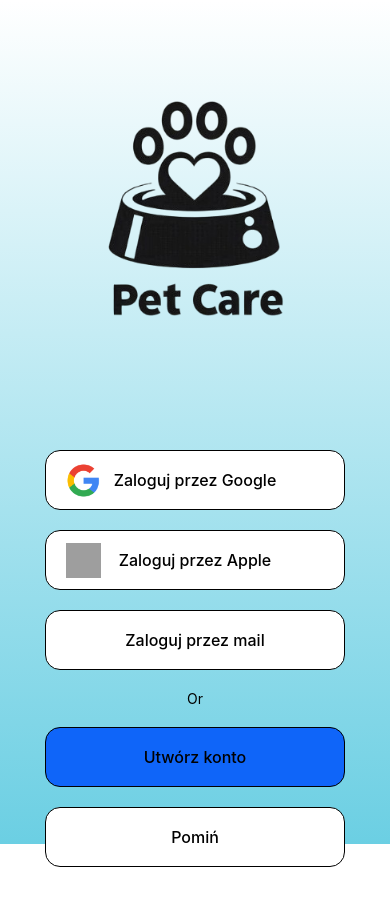
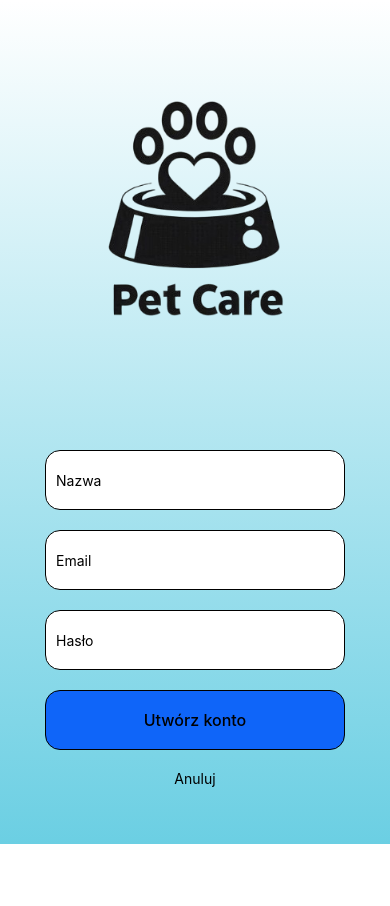
Before and after one commit to rafaEL0oo/PetCarev2, a React Native app in the folder PetCare/: screen /SignIn in a window 390 px wide. Shown: the top 906 px of the page. Built offline with nearby package versions, Linux system fonts and the light colour scheme; grey boxes are pictures that could not be loaded.

Commit message:
sign in screen added

```diff
--- a/PetCare/App.tsx
+++ b/PetCare/App.tsx
@@ -3,6 +3,7 @@ import { NavigationContainer } from '@react-navigation/native';
 import { createNativeStackNavigator } from '@react-navigation/native-stack';
 import { LogonScreen } from './screens/LogonScreen';
 import { HomePage } from './screens/HomePage';
+import { SingInForm } from './components/SingInForm';
 
 const Stack = createNativeStackNavigator() ;
 
@@ -14,6 +15,7 @@ export default function App() {
       <Stack.Navigator initialRouteName="Logon">
         <Stack.Screen options={pageOption} name="Logon" component={LogonScreen} />
         <Stack.Screen options={pageOption} name="Home" component={HomePage} />
+        <Stack.Screen options={pageOption} name="SignIn" component={SingInForm} />
       </Stack.Navigator>
     </NavigationContainer>
 
--- /dev/null
+++ b/PetCare/components/SingInForm.tsx
@@ -0,0 +1,51 @@
+import { StyleSheet, TextInput, Text, View } from 'react-native';
+import { CustomButton } from './CustomButton';
+import { Logo } from './Logo';
+import { LinearGradient } from 'expo-linear-gradient';
+export function SingInForm({navigation}){
+    return (<View style={styles.container}>
+                <LinearGradient
+                // Background Linear Gradient
+                colors={['transparent','#6bcfe3']}
+                style={styles.background}
+                />
+    <Logo/>
+   <View style={styles.buttonsContainer}>
+        <TextInput style={styles.input} placeholder='Nazwa'/>
+        <TextInput style={styles.input} placeholder='Email'/>
+        <TextInput secureTextEntry={true} style={styles.input} placeholder='Hasło'/>
+        <CustomButton text="Utwórz konto" onButtonClick={()=>{}} buttonColor='#0F65F9'/>
+        <Text onPress={()=>{navigation.navigate('Logon')}}>Anuluj</Text>
+    </View>
+    </View>
+)
+}
+const styles = StyleSheet.create({
+    container: {
+        flex: 1,
+        backgroundColor: '#fff',
+        alignItems: 'center',
+      },
+      background: {
+        position: 'absolute',
+        left: 0,
+        right: 0,
+        top: 0,
+        height:'100%'
+      },
+      buttonsContainer:{
+          flex:1,
+          top: 200,
+          gap:20,
+          alignItems:'center'
+      },
+    input:{
+        padding: 10,
+        borderRadius: 15,
+        borderWidth: 1,
+        borderColor: "black",
+        backgroundColor: 'white',
+        width:300,
+        height:60,
+    }
+})
--- a/PetCare/screens/LogonScreen.tsx
+++ b/PetCare/screens/LogonScreen.tsx
@@ -8,6 +8,7 @@ import { EmailLogonForm } from '../components/EmailLogonForm';
 
 export function LogonScreen({ navigation }){
   const [emailLogonShown,setEmailLogonShown] = useState(false)
+  const [singInShown,setSingInShown]= useState(false)
     return   (
          <View style={styles.container}>
              <LinearGradient
@@ -22,12 +23,11 @@ export function LogonScreen({ navigation }){
               <CustomButton text="Zaloguj przez Google" onButtonClick={()=>{}} logo="google"/>
               <CustomButton text="Zaloguj przez Apple" onButtonClick={()=>{}} logo="apple"/>
               <CustomButton text="Zaloguj przez mail" onButtonClick={()=>{setEmailLogonShown(true)}}/>
-              <Text>Or</Text>
-              <CustomButton text="Utwórz konto" buttonColor='#0F65F9' onButtonClick={()=>{}}/>
+              <Text>Lub</Text>
+              <CustomButton text="Utwórz konto" buttonColor='#0F65F9' onButtonClick={()=>{navigation.navigate('SignIn')}}/>
               <CustomButton text="Pomiń" onButtonClick={()=>{navigation.navigate('Home')}}/>
               </>
             )
-
             }
         </View>
       </View>
```
